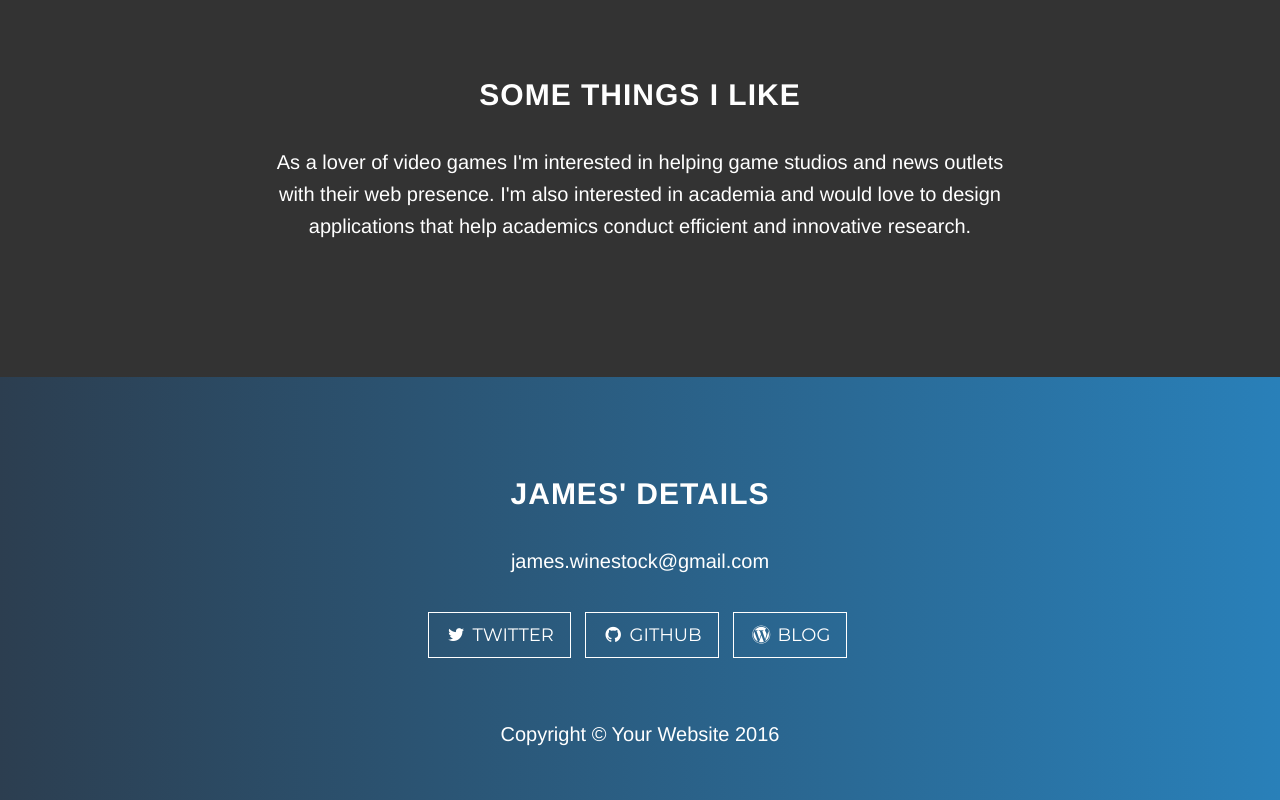
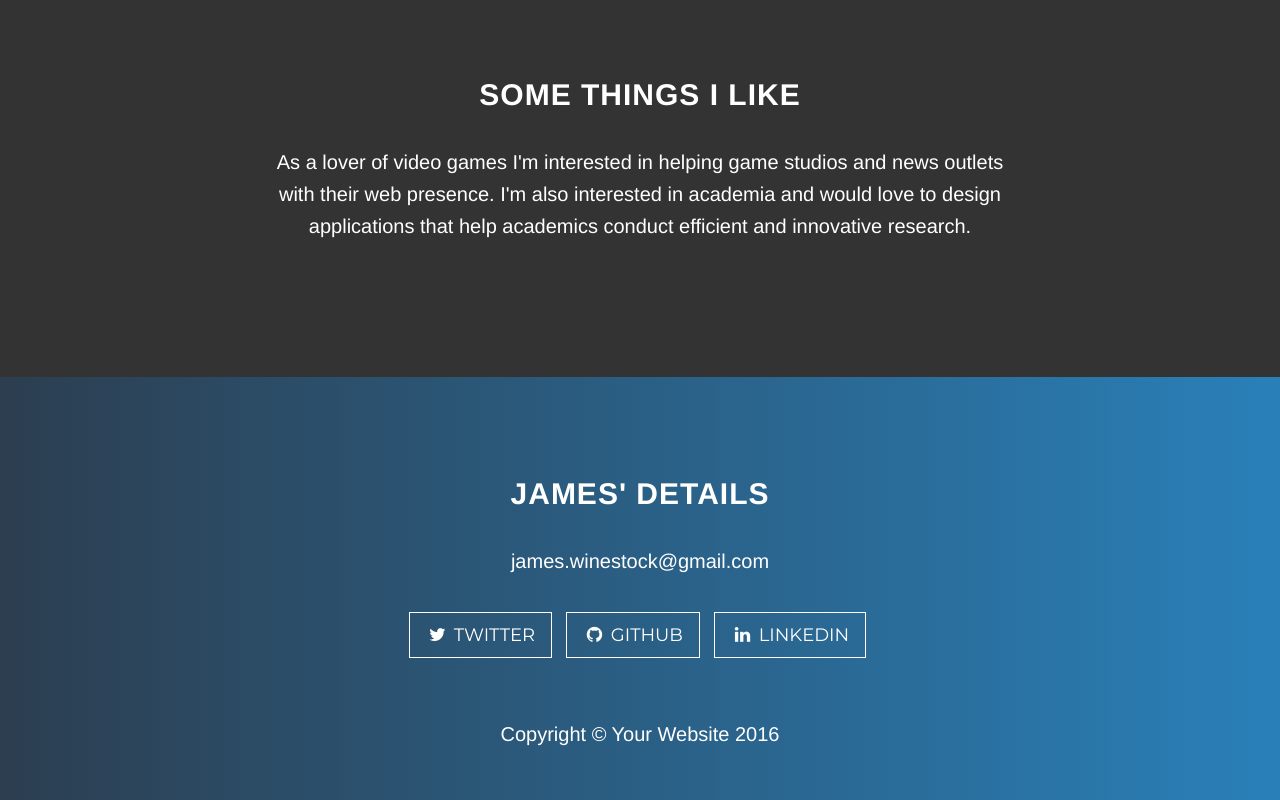
Before and after one commit to JamesWinestock/James-Winestock-Portfolio, a plain HTML site: page index.html in a window 1280 px wide. Shown: the part 1189-1989 px from the top of the page. Drawn offline with Linux system fonts and the light colour scheme; some packages are replaced by stand-ins of ours.

Commit message:
More design documentation

```diff
--- a/index.html
+++ b/index.html
@@ -129,7 +129,7 @@
                         <a href="https://github.com/JamesWinestock" class="btn btn-default btn-lg"><i class="fa fa-github fa-fw"></i> <span class="network-name">Github</span></a>
                     </li>
                     <li>
-                        <a href="https://codestockblog.wordpress.com" class="btn btn-default btn-lg"><i class="fa fa-wordpress fa-fw"></i> <span class="network-name">Blog</span></a>
+                        <a href="https://codestockblog.wordpress.com" class="btn btn-default btn-lg"><i class="fa fa-linkedin fa-fw"></i> <span class="network-name">LinkedIn</span></a>
                     </li>
                 </ul>
             </div>
```
Also changed, not shown: 1 other file.
